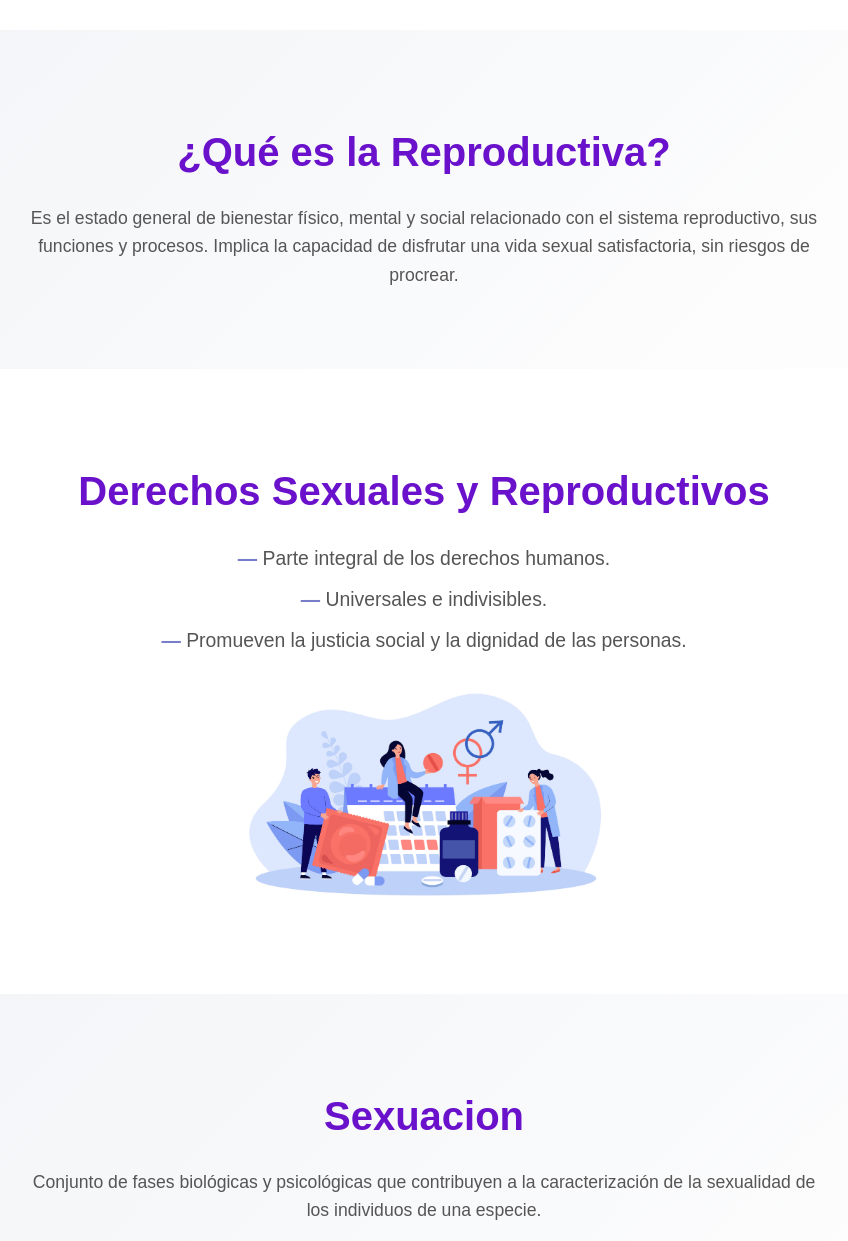
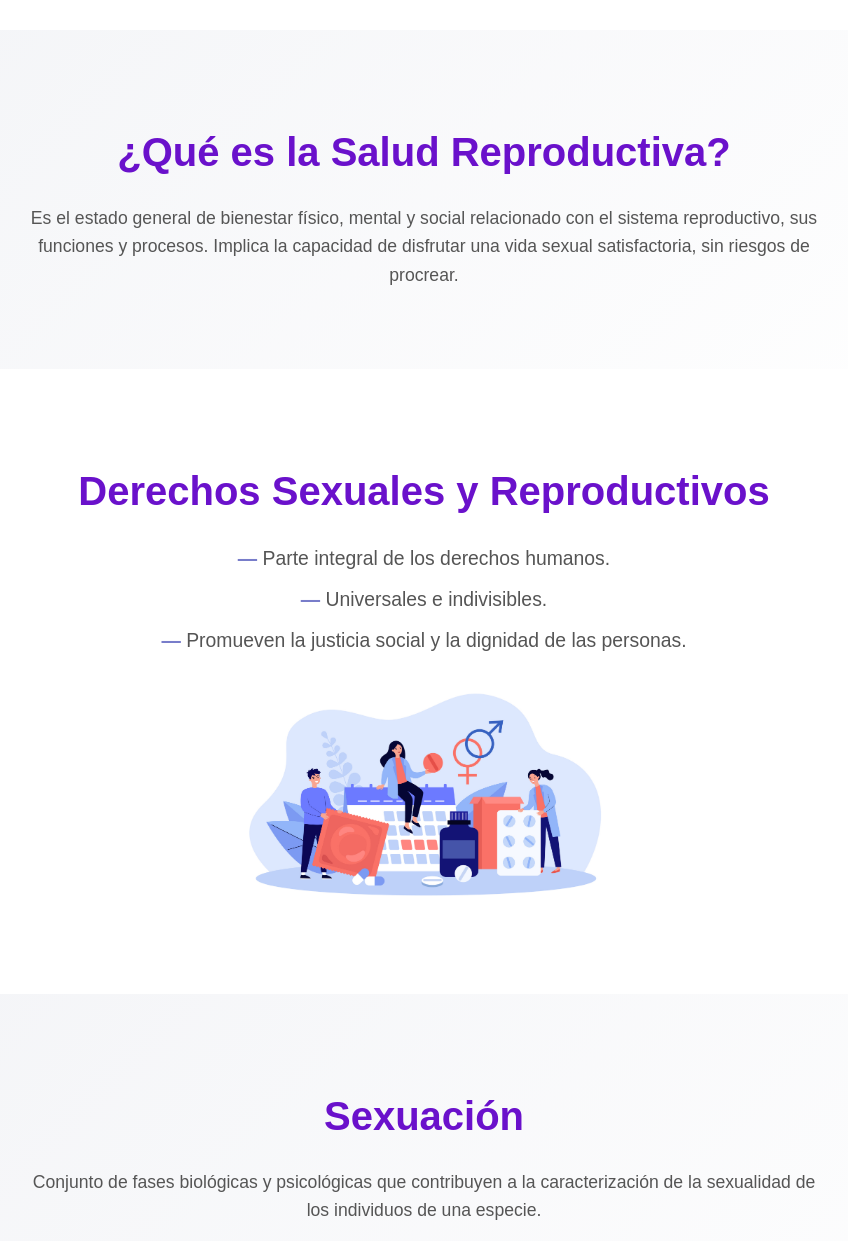
Before and after one commit to S3ctari0/SexualPage.github.io, a plain HTML site: page index.html in a window 1280 px wide. Shown: the part 1080-2321 px from the top of the page, without its empty margins (216-1064 px from the left). Drawn offline with Linux system fonts and the light colour scheme.

Commit message:
Update index.html

```diff
--- a/index.html
+++ b/index.html
@@ -24,7 +24,7 @@
 
     <section id="reproductiva" class="section alternate">
         <div class="container">
-            <h2>¿Qué es la Reproductiva?</h2>
+            <h2>¿Qué es la Salud Reproductiva?</h2>
             <p>Es el estado general de bienestar físico, mental y social relacionado con el sistema reproductivo, sus funciones y procesos. Implica la capacidad de disfrutar una vida sexual satisfactoria, sin riesgos de procrear.</p>
         </div>
     </section>
@@ -43,7 +43,7 @@
 
     <section id="sexuacion" class="section alternate">
         <div class="container">
-            <h2>Sexuacion</h2>
+            <h2>Sexuación</h2>
             <p>Conjunto de fases biológicas y psicológicas que contribuyen a la caracterización de la sexualidad de los individuos de una especie.</p>
             <ul>
                 <li>Sexuación física: Engloba el sexo genético, biológico y fisiológico.</li>
```
